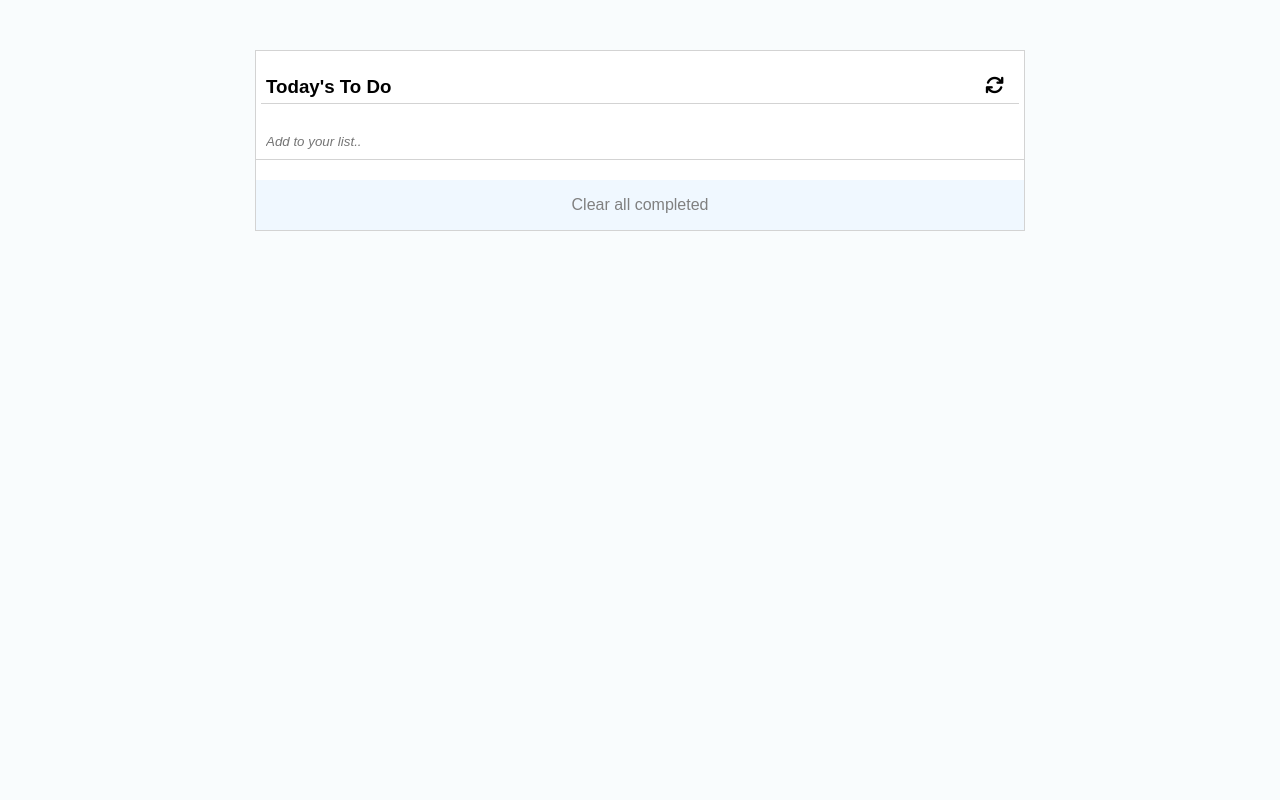
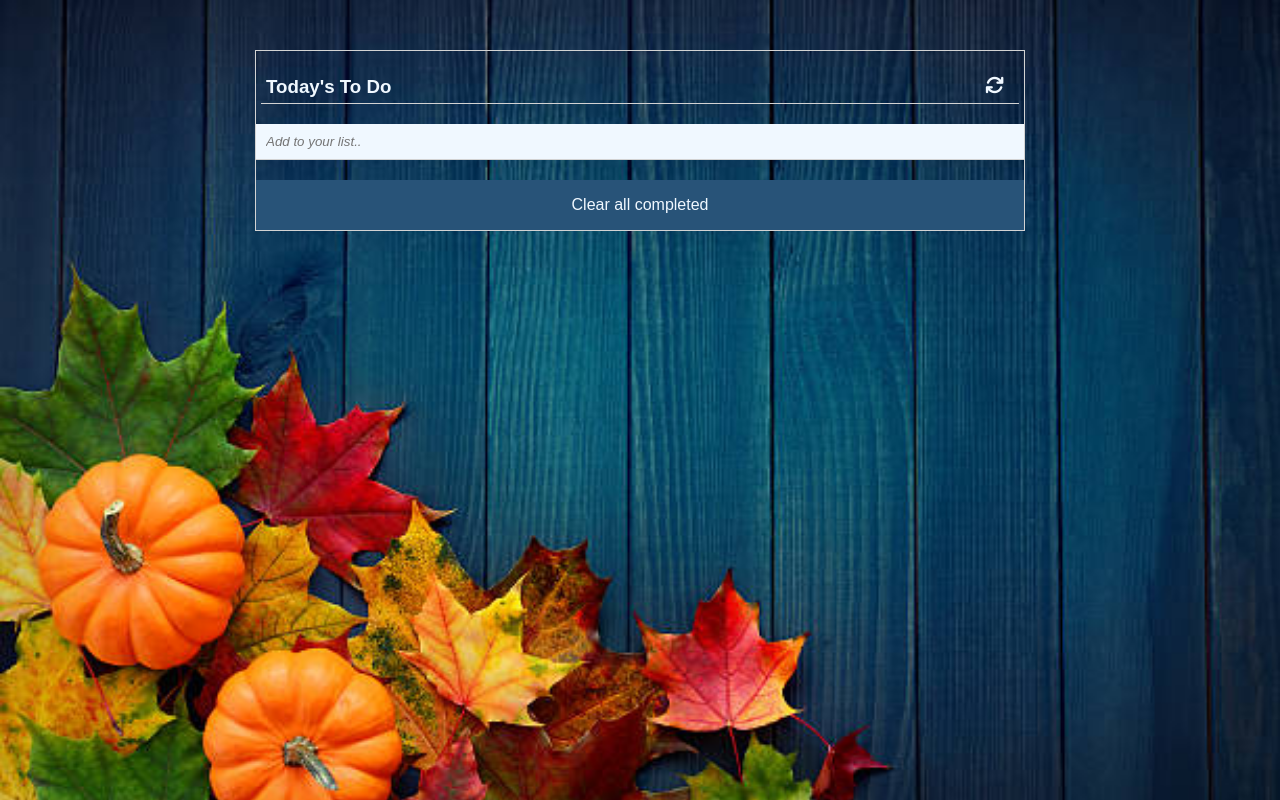
Before and after one commit to trace-kadenyi/Webpack-Project--To-Do-List, a website built with webpack: page src/index.html in a window 1280 px wide. Built offline with nearby package versions, Linux system fonts and the light colour scheme.

Commit message:
Add styling to the to-do list

```diff
--- a/src/index.html
+++ b/src/index.html
@@ -15,6 +15,7 @@
             name="add"
             id="add"
             placeholder="Add to your list.."
+            autofocus
         />
         <ul class="listContainer"></ul>
         <div class="clearlist">
--- a/src/modules/createTasksAndEvents.js
+++ b/src/modules/createTasksAndEvents.js
@@ -33,11 +33,13 @@ const createTodoListComponents = (todoListComponent) => {
   ellipsis.setAttribute('type', 'button');
   ellipsis.classList.add('editButton');
   ellipsis.classList.add(todoListComponent.index);
+  ellipsis.style.color = 'aliceblue';
   ellipsis.innerHTML = '<i class="fa-solid fa-ellipsis-vertical fa-icon fa-lg"></i>';
   oneTask.appendChild(ellipsis);
   // delete button
   const deleteButton = document.createElement('button');
   deleteButton.classList.add('deleteButton');
+  deleteButton.style.color = 'red';
   deleteButton.classList.add(todoListComponent.index);
   deleteButton.setAttribute('type', 'button');
   deleteButton.setAttribute('id', todoListComponent.index);
@@ -53,6 +55,8 @@ const createTodoListComponents = (todoListComponent) => {
     inputText.focus();
     ellipsis.style.display = 'none';
     siblingDeleteBtn.style.display = 'block';
+    inputText.style.backgroundColor = 'white';
+    inputText.style.outline = 'none';
   });
   // delete from to do list
   deleteButton.addEventListener('click', (e) => {
@@ -77,6 +81,7 @@ const createTodoListComponents = (todoListComponent) => {
       ListTask.editItem(inputText.id, inputText.value);
       // set input field back to disabled
       inputText.setAttribute('disabled', '');
+      inputText.style.backgroundColor = 'aliceblue';
     }
   });
 };
--- a/src/style.css
+++ b/src/style.css
@@ -3,9 +3,15 @@
   padding: 0;
 }
 
+html {
+  min-height: 100%;
+}
+
 body {
-  background-color: rgb(249, 252, 253);
   font-family: sans-serif;
+  background: url(./pumpkin.jpg);
+  background-repeat: no-repeat;
+  background-size: cover;
 }
 
 main {
@@ -14,7 +20,6 @@ main {
   display: flex;
   flex-direction: column;
   margin: 50px auto;
-  background-color: white;
 }
 
 h3 {
@@ -22,6 +27,7 @@ h3 {
   margin: 20px 5px;
   padding: 5px;
   border-bottom: 1px lightgray solid;
+  color: aliceblue;
 }
 
 ul {
@@ -34,7 +40,8 @@ ul {
   border: none;
   padding: 3px;
   font-size: 1.2rem;
-  min-width: 100%;
+  min-width: 90%;
+  background-color: rgb(205, 225, 218);
 }
 
 li {
@@ -50,7 +57,8 @@ button {
   position: absolute;
   right: 10px;
   border: none;
-  padding: 9px;
+  padding-top: 9px;
+  cursor: pointer;
 }
 
 .fa-icon {
@@ -58,6 +66,10 @@ button {
   right: 10px;
   border: none;
   padding: 0 5px;
+}
+
+.fa-arrows-rotate {
+  color: aliceblue;
 }
 
 li:last-child {
@@ -72,7 +84,12 @@ li:last-child {
   padding: 10px;
   margin-bottom: 20px;
   border: none;
+  background-color: aliceblue;
   border-bottom: 1px lightgray solid;
+}
+
+#add:focus {
+  outline: none;
 }
 
 .checkboxitem {
@@ -81,12 +98,12 @@ li:last-child {
 
 .clear {
   text-align: center;
-  color: gray;
   cursor: pointer;
+  color: aliceblue;
 }
 
 .clearlist {
-  background-color: aliceblue;
+  background-color: rgb(40, 83, 120);
   display: flex;
   align-items: center;
   justify-content: center;
```
Also changed, not shown: src/pumpkin.jpg (added).
